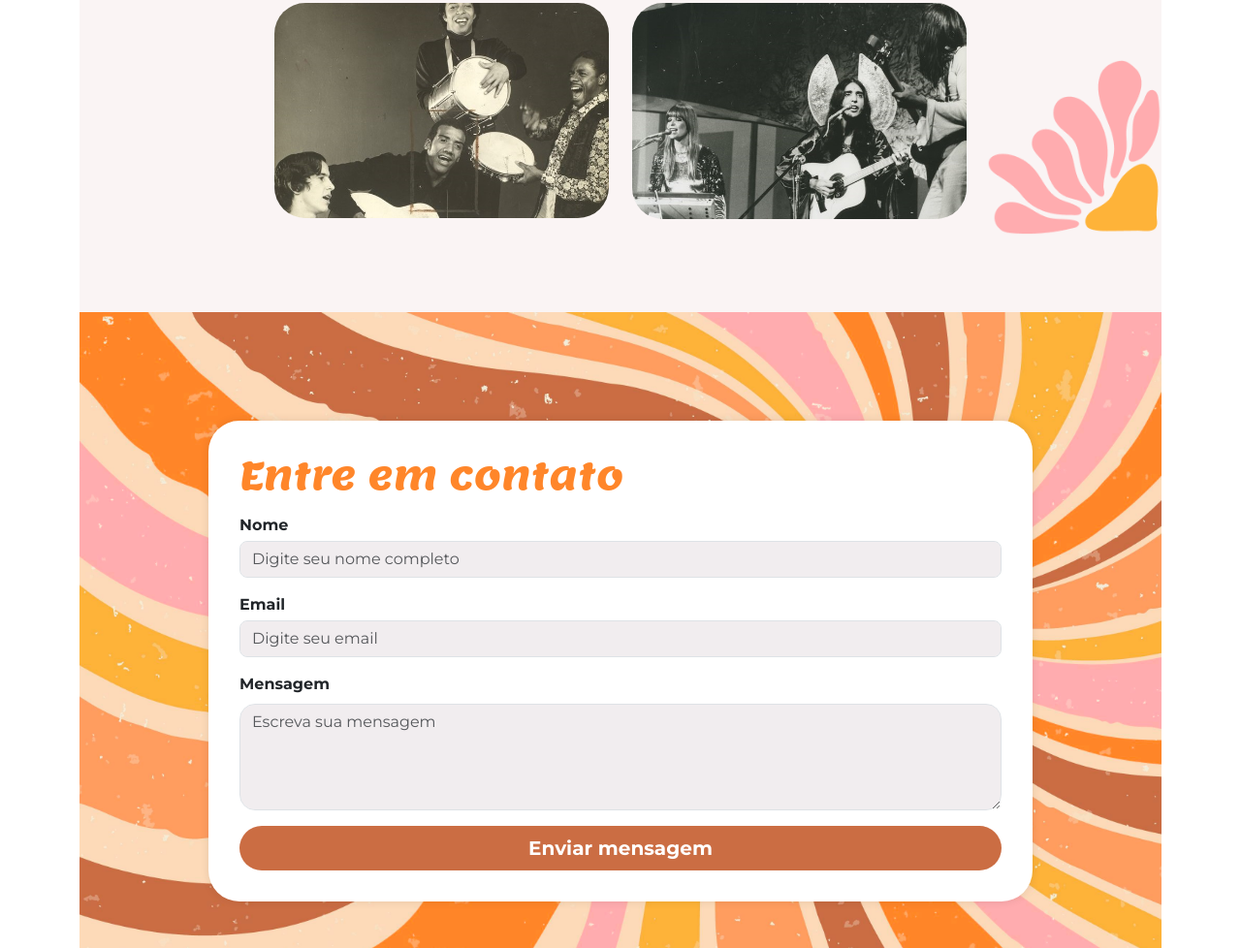
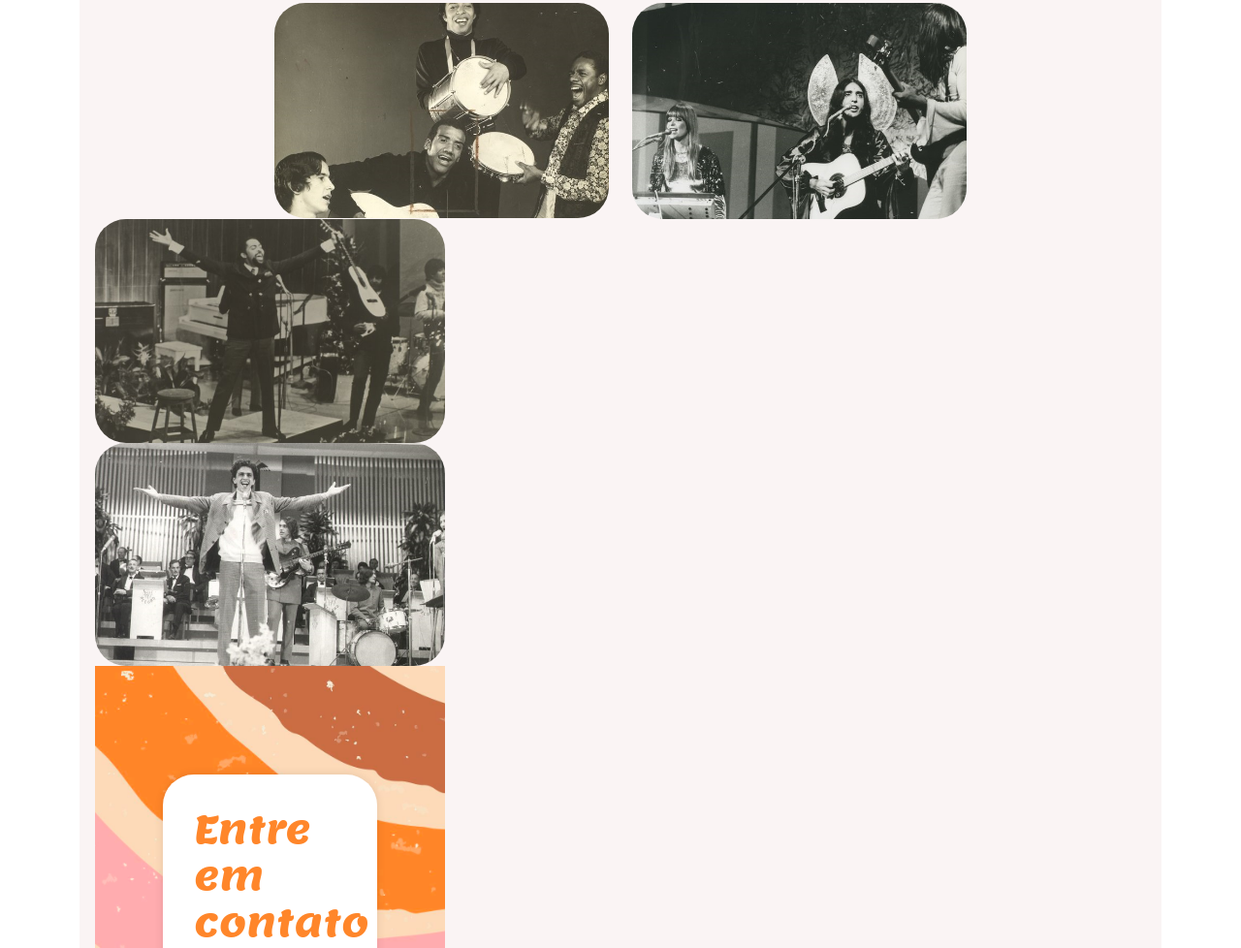
Before and after one commit to faheder/Acessibilidade, a plain HTML site: page index.html in a window 1280 px wide. Shown: the part 1742-2720 px from the top of the page at 97% size. Drawn offline with nearby package versions, Linux system fonts and the light colour scheme; a script that the page names is missing.

Commit message:
inserindo img

```diff
--- a/index.html
+++ b/index.html
@@ -84,7 +84,13 @@
                             loading="lazy">
                     </div>
                 </div>
-            </div>
+                <div class="col-md-4">
+                    <img src="img/lossy-page1-640px-Gilberto_Gil_nos_anos_1960.tif.jpg" class="img-fluid rounded-5"
+                    loading="lazy">
+                </div>
+                <div class="col-md-4">
+                    <img src="img/lossy-page1-640px-Caetano_Veloso_no_III_Festival_da_Música_Popular.tif.jpg"
+                         class="img-fluid rounded-5" loading="lazy"
         </section>
 
         <section id="contato">
```
